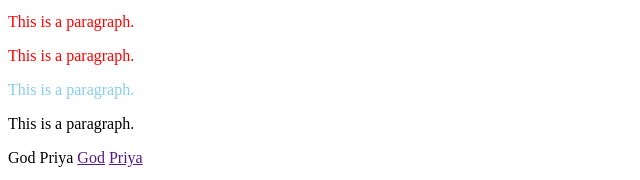
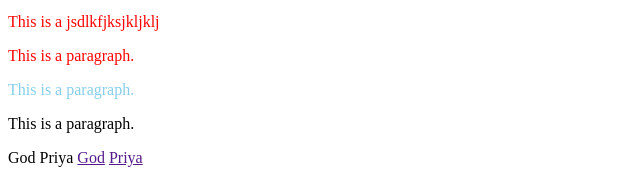
Before and after one commit to priya2022/newtrying, a plain HTML site: page index.html in a window 1280 px wide. Shown: the part 368-548 px from the top of the page, 0-640 px from the left. Drawn offline with Linux system fonts and the light colour scheme.

Commit message:
again created merge conflict to check

```diff
--- a/index.html
+++ b/index.html
@@ -116,7 +116,7 @@ z-index: 0;
 
 
           <div>
-            <p>This is a paragraph.</p>
+            <p>This is a jsdlkfjksjkljklj</p>
             <p>This is a paragraph.</p>
           </div>
           <p>This is a paragraph.</p>
```
